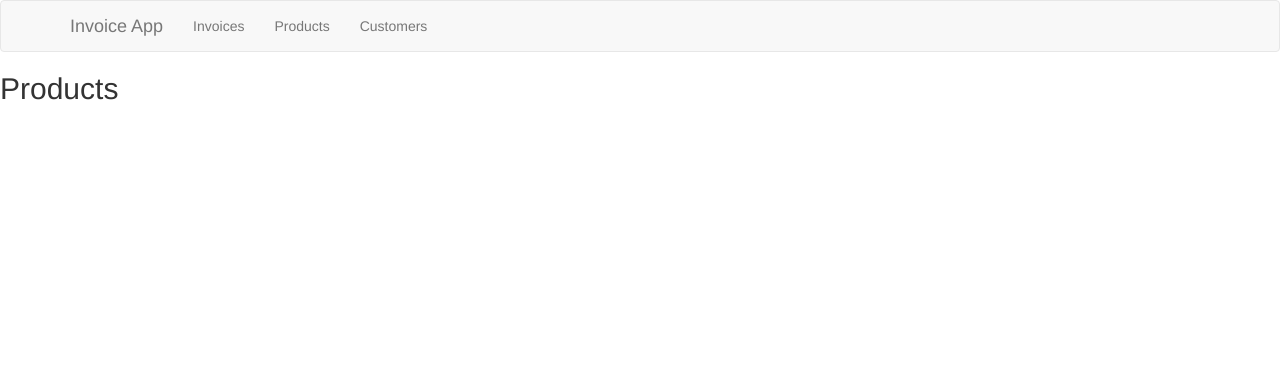
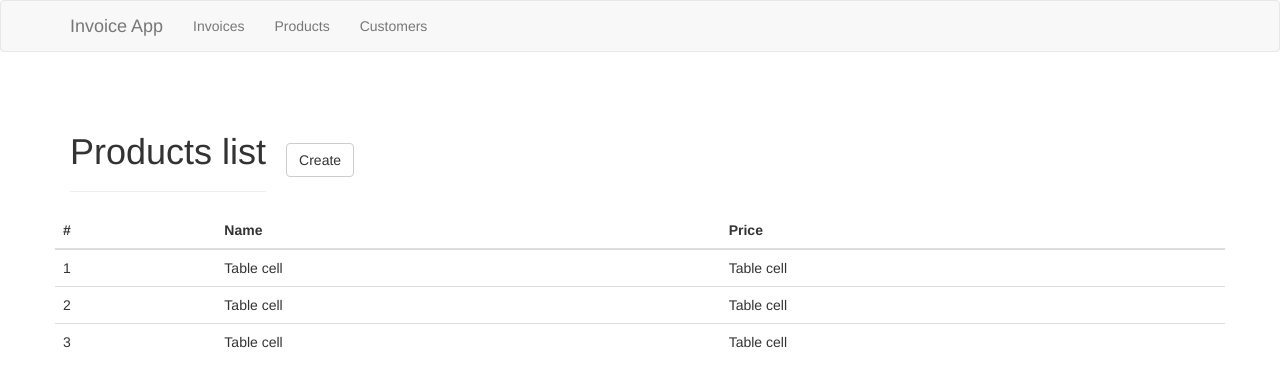
Before and after one commit to fdsea/react-app, a React app: page /products in a window 1280 px wide. Shown: the top 386 px of the page. Built offline with nearby package versions, Linux system fonts and the light colour scheme.

Commit message:
products intF

```diff
--- /dev/null
+++ b/src/components/productsModal.jsx
@@ -0,0 +1,40 @@
+import React from 'react';
+import { Modal, Button, FormGroup, ControlLabel, FormControl } from 'react-bootstrap';
+
+
+class ProductsModal extends React.Component{
+	constructor(props){
+		super(props);
+	}
+  render() {
+    return (
+      <div>
+        <Modal show={this.props.visible} onHide={this.props.hide}>
+          <Modal.Header closeButton>
+            <Modal.Title>Add customer</Modal.Title>
+          </Modal.Header>
+          <Modal.Body>
+            <form >
+              <FormGroup>
+      				  <ControlLabel>Name</ControlLabel>
+      				  <FormControl type="text" placeholder="Enter name"/>
+    			    </FormGroup>
+              <FormGroup>
+      				  <ControlLabel>Price</ControlLabel>
+      				  <FormControl type="text" placeholder="Enter price"/>
+    			    </FormGroup>
+              <Button type="submit">
+                    Submit
+              </Button>
+			      </form>
+          </Modal.Body>
+          <Modal.Footer>
+            <Button onClick={this.props.hide}>Close</Button>
+          </Modal.Footer>
+        </Modal>
+      </div>
+    );
+  }
+}
+
+export default ProductsModal;
--- /dev/null
+++ b/src/components/productsTable.jsx
@@ -0,0 +1,46 @@
+
+
+import React from 'react';
+import {Table, Grid, Row, Col} from 'react-bootstrap';
+
+class ProductsTable extends React.Component{
+	render(){
+		return(
+			<Grid>
+				<Row>
+			      <Table responsive>
+                    <thead>
+                      <tr>
+                        <th>#</th>
+                        <th>Name</th>
+                        <th>Price</th>
+
+                      </tr>
+                    </thead>
+                    <tbody>
+                      <tr>
+                        <td>1</td>
+                        <td>Table cell</td>
+                        <td>Table cell</td>
+
+                      </tr>
+                      <tr>
+                        <td>2</td>
+                        <td>Table cell</td>
+                        <td>Table cell</td>
+
+                      </tr>
+                      <tr>
+                        <td>3</td>
+                        <td>Table cell</td>
+                        <td>Table cell</td>
+
+                      </tr>
+                    </tbody>
+          	      </Table>
+				</Row>
+			</Grid>
+		);
+	}
+}
+export default ProductsTable;
--- a/src/layouts/products.jsx
+++ b/src/layouts/products.jsx
@@ -1,11 +1,47 @@
 import React from 'react';
+import ProductsModal from './../components/productsModal';
+import ProductsTable from './../components/productsTable';
+import { Grid, Row, Col, Button, PageHeader } from 'react-bootstrap';
 
+class Products extends React.Component{
+	constructor(props){
+		super(props);
+		this.state = {
+			showModal: false
+		};
+		this.showProductsModal = this.showProductsModal.bind(this);
+		this.hideProductsModal = this.hideProductsModal.bind(this);
+	}
+	showProductsModal(){
+		this.setState({
+			showModal: true
+		});
+	}
+	hideProductsModal(){
+		this.setState({
+			showModal: false
+		});
+	}
+	render(){
+		return(
+			<Grid>
+				<Row className="show-grid">
+      				<Col xs={12} md={8}>
+      					<PageHeader style={{display: 'inline-block'}}>Products list</PageHeader>
+      					<Button
+     						onClick = {this.showProductsModal}
+      						style={{display: 'inline-block', marginLeft: '20px'}}>
+      						Create
+      					</Button>
+      					<ProductsModal visible = {this.state.showModal} hide={this.hideProductsModal}/>
+      				</Col>
+    			</Row>
+    			<Row>
+    				<ProductsTable />
+    			</Row>
+			</Grid>
+		);
+	}
 
-const Products = () => {
-	return (
-		<div>
-			<h2>Products</h2>
-		</div>
-		);
-};
+}
  export default Products;
```
